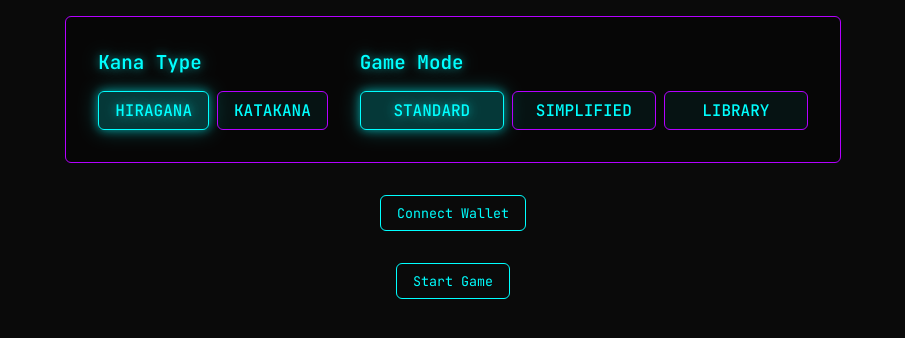
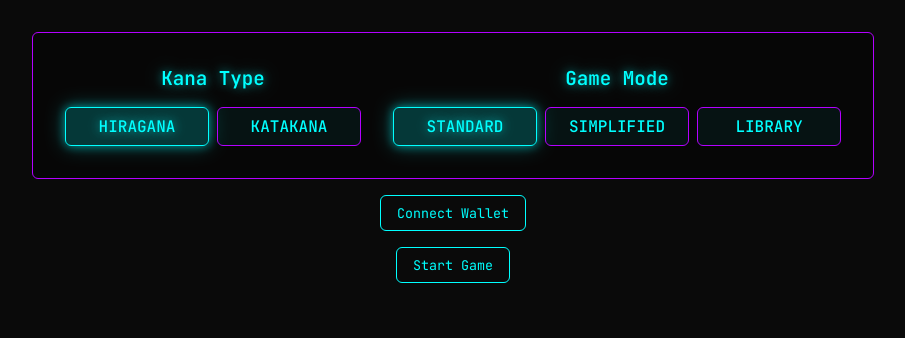
Before and after one commit to chigart/kanagame, a Vue app: page / in a window 1280 px wide. Shown: the top 338 px of the page, without its empty margins (187-1092 px from the left). Built offline with nearby package versions, Linux system fonts and the light colour scheme.

Commit message:
Added adaptive styling

```diff
--- a/src/App.vue
+++ b/src/App.vue
@@ -11,10 +11,16 @@ import GameSettings from './components/GameSettings.vue'
 </template>
 
 <style lang="scss" scoped>
+@use './styles/variables' as *;
+
 .app {
   display: flex;
   flex-direction: column;
   align-items: center;
-  padding: 1rem;
+  padding: 2rem;
+
+  @media (max-width: $breakpoint-mobile) {
+    padding: 1rem;
+  }
 }
 </style>
--- a/src/components/Game.vue
+++ b/src/components/Game.vue
@@ -65,6 +65,10 @@ function startGame() {
 }
 
 function openScore() {
+  if (gameSettings.gameMode === 'simplified') {
+    phase.value = 'idle'
+    return
+  }
   phase.value = 'score'
 }
 
@@ -126,7 +130,7 @@ async function onScore(result: number) {
   display: flex;
   flex-direction: column;
   align-items: center;
-  gap: 2rem;
-  padding: 2rem;
+  padding: 1rem;
+  gap: 1rem;
 }
 </style>
--- a/src/components/GameSettings.vue
+++ b/src/components/GameSettings.vue
@@ -4,13 +4,13 @@
       <h3 class="section-title">Kana Type</h3>
       <div class="button-group">
         <button
-          :class="['kana-button', { active: gameSettings.kanaType === 'hiragana' }]"
+          :class="['button', { active: gameSettings.kanaType === 'hiragana' }]"
           @click="gameSettings.setKanaType('hiragana')"
         >
           Hiragana
         </button>
         <button
-          :class="['kana-button', { active: gameSettings.kanaType === 'katakana' }]"
+          :class="['button', { active: gameSettings.kanaType === 'katakana' }]"
           @click="gameSettings.setKanaType('katakana')"
         >
           Katakana
@@ -22,19 +22,19 @@
       <h3 class="section-title">Game Mode</h3>
       <div class="button-group">
         <button
-          :class="['mode-button', { active: gameSettings.gameMode === 'standard' }]"
+          :class="['button', { active: gameSettings.gameMode === 'standard' }]"
           @click="gameSettings.setGameMode('standard')"
         >
           Standard
         </button>
         <button
-          :class="['mode-button', { active: gameSettings.gameMode === 'simplified' }]"
+          :class="['button', { active: gameSettings.gameMode === 'simplified' }]"
           @click="gameSettings.setGameMode('simplified')"
         >
           Simplified
         </button>
         <button
-          :class="['mode-button', { active: gameSettings.gameMode === 'library' }]"
+          :class="['button', { active: gameSettings.gameMode === 'library' }]"
           @click="gameSettings.setGameMode('library')"
         >
           Library
@@ -59,12 +59,23 @@ import { gameSettings } from '../stores/gameSettings'
   border: 1px solid $color-accent-secondary;
   border-radius: $radius;
   backdrop-filter: blur(10px);
+
+  @media (max-width: $breakpoint-mobile) {
+    flex-direction: column;
+    padding: 0.5rem;
+    gap: 0.5rem;
+  }
 }
 
 .settings-section {
   display: flex;
+  align-items: center;
   flex-direction: column;
   gap: 1rem;
+
+  @media (max-width: $breakpoint-mobile) {
+    gap: 0.5rem;
+  }
 }
 
 .section-title {
@@ -78,12 +89,13 @@ import { gameSettings } from '../stores/gameSettings'
 
 .button-group {
   display: flex;
+  justify-content: center;
   gap: 0.5rem;
   flex-wrap: wrap;
 }
 
-.kana-button,
-.mode-button {
+.button {
+  min-width: 144px;
   border: 1px solid $color-accent-secondary;
   background: $color-overlay-cyan-light;
   color: $color-text;
@@ -104,13 +116,10 @@ import { gameSettings } from '../stores/gameSettings'
     text-shadow: $glow-cyan;
     box-shadow: $glow-cyan;
   }
-}
 
-.mode-button {
-  min-width: 144px;
-}
-
-.kana-button {
-  min-width: 100px;
+  @media (max-width: $breakpoint-mobile) {
+    font-size: 0.9rem;
+    min-width: 120px;
+  }
 }
 </style>
--- a/src/components/InputPhase.vue
+++ b/src/components/InputPhase.vue
@@ -12,10 +12,10 @@
           incorrect: showAnswers && answers[i] !== item.romaji && answers[i] !== '',
         }"
       />
-      <span v-if="showAnswers" class="correct-answer">{{ item.romaji }}</span>
+      <span class="correct-answer">{{ showAnswers ? item.romaji : '' }}</span>
     </div>
-    <button v-if="!showAnswers" @click="finish">Submit</button>
   </div>
+  <button v-if="!showAnswers" @click="finish">Submit</button>
 </template>
 
 <script setup lang="ts">
@@ -48,8 +48,8 @@ function finish() {
 .input-row {
   display: flex;
   align-items: center;
-  gap: 1rem;
-  padding: 1rem;
+  gap: 0.5rem;
+  padding: 0.5rem;
   border: 1px solid $color-accent-secondary;
   border-radius: $radius;
   background: $color-overlay-purple-light;
@@ -59,16 +59,25 @@ function finish() {
     box-shadow: $glow-purple;
     background: $color-overlay-purple-medium;
   }
+
+  @media (max-width: $breakpoint-mobile) {
+    padding: 0;
+  }
 }
 
 .kana {
+  min-width: 120px;
   font-size: 3rem;
   color: $color-accent-primary;
   text-shadow: $glow-cyan;
   font-family: $font-main;
   font-weight: 600;
-  min-width: 80px;
   text-align: center;
+
+  @media (max-width: $breakpoint-mobile) {
+    font-size: 2rem;
+    min-width: 80px;
+  }
 }
 
 input {
@@ -109,13 +118,25 @@ input {
     cursor: not-allowed;
     opacity: 0.8;
   }
+
+  @media (max-width: $breakpoint-mobile) {
+    font-size: 1rem;
+    padding: 0.3rem 0.6rem;
+    width: 65px;
+  }
 }
 
 .correct-answer {
+  min-width: 50px;
   color: $color-success;
   font-weight: 600;
   font-size: 1.1rem;
   text-shadow: $text-shadow-success;
   margin-left: 0.5rem;
+
+  @media (max-width: $breakpoint-mobile) {
+    font-size: 0.9rem;
+    margin-left: 0.3rem;
+  }
 }
 </style>
--- a/src/components/KanaDisplay.vue
+++ b/src/components/KanaDisplay.vue
@@ -44,6 +44,10 @@ onUnmounted(() => {
     font-family: $font-main;
     font-weight: 600;
     animation: pulse 2s ease-in-out infinite alternate;
+
+    @media (max-width: $breakpoint-mobile) {
+      font-size: 1.5rem;
+    }
   }
 }
 
--- a/src/components/Leaderbord.vue
+++ b/src/components/Leaderbord.vue
@@ -35,6 +35,15 @@ function shortAddress(a: string) {
     font-weight: 600;
     margin: 0 0 1rem 0;
     text-align: center;
+
+    @media (max-width: $breakpoint-mobile) {
+      font-size: 1.5rem;
+    }
+  }
+
+  @media (max-width: $breakpoint-mobile) {
+    gap: 0;
+    padding: 0.5rem;
   }
 }
 
--- a/src/components/LibraryView.vue
+++ b/src/components/LibraryView.vue
@@ -59,6 +59,10 @@ const groupedKana = computed(() => {
   max-width: 1200px;
   margin: 0 auto;
   padding: 2rem;
+
+  @media (max-width: $breakpoint-mobile) {
+    padding: 0.5rem;
+  }
 }
 
 .library-title {
@@ -75,6 +79,11 @@ const groupedKana = computed(() => {
   display: grid;
   grid-template-columns: repeat(auto-fit, minmax(800px, 1fr));
   gap: 2rem;
+
+  @media (max-width: $breakpoint-mobile) {
+    grid-template-columns: repeat(auto-fit, minmax(350px, 1fr));
+    gap: 0.5rem;
+  }
 }
 
 .kana-group {
@@ -88,6 +97,10 @@ const groupedKana = computed(() => {
     box-shadow: $glow-purple;
     background: $color-overlay-cyan-medium;
   }
+
+  @media (max-width: $breakpoint-mobile) {
+    padding: 0.5rem;
+  }
 }
 
 .group-title {
@@ -97,12 +110,21 @@ const groupedKana = computed(() => {
   font-family: $font-main;
   font-weight: 600;
   text-shadow: $text-shadow-cyan;
+
+  @media (max-width: $breakpoint-mobile) {
+    font-size: 1rem;
+    margin-bottom: 0.5rem;
+  }
 }
 
 .kana-row {
   display: grid;
   grid-template-columns: repeat(auto-fit, minmax(120px, 1fr));
   gap: 1rem;
+
+  @media (max-width: $breakpoint-mobile) {
+    gap: 0.5rem;
+  }
 }
 
 .kana-item {
@@ -119,6 +141,10 @@ const groupedKana = computed(() => {
     background: $color-overlay-purple-medium;
     box-shadow: $glow-purple;
   }
+
+  @media (max-width: $breakpoint-mobile) {
+    padding: 0.5rem;
+  }
 }
 
 .kana-char {
@@ -128,6 +154,11 @@ const groupedKana = computed(() => {
   font-family: $font-main;
   font-weight: 600;
   margin-bottom: 0.5rem;
+
+  @media (max-width: $breakpoint-mobile) {
+    font-size: 1.5rem;
+    margin: 0;
+  }
 }
 
 .romaji {
--- a/src/components/ScoreScreen.vue
+++ b/src/components/ScoreScreen.vue
@@ -26,6 +26,10 @@ defineProps<{ score: number }>()
     font-size: 2.5rem;
     margin: 0;
     animation: scoreGlow 2s ease-in-out infinite alternate;
+
+    @media (max-width: $breakpoint-mobile) {
+      font-size: 1rem;
+    }
   }
 }
 
--- a/src/styles/base.scss
+++ b/src/styles/base.scss
@@ -38,4 +38,9 @@ button {
     transform: none;
     box-shadow: none;
   }
+
+  @media (max-width: $breakpoint-mobile) {
+    font-size: 0.9rem;
+    padding: 0.25rem 0.5rem;
+  }
 }
--- a/src/styles/variables.scss
+++ b/src/styles/variables.scss
@@ -50,5 +50,7 @@ $glow-strong:
 $glow-success: 0 0 10px rgba(0, 255, 0, 0.3);
 $glow-error: 0 0 10px rgba(255, 0, 0, 0.3);
 
+$breakpoint-mobile: 768px;
+
 $radius: 6px;
 $transition: 0.2s ease;
```
Also changed, not shown: 1 other file (tests, documents, lock files or other folders).
